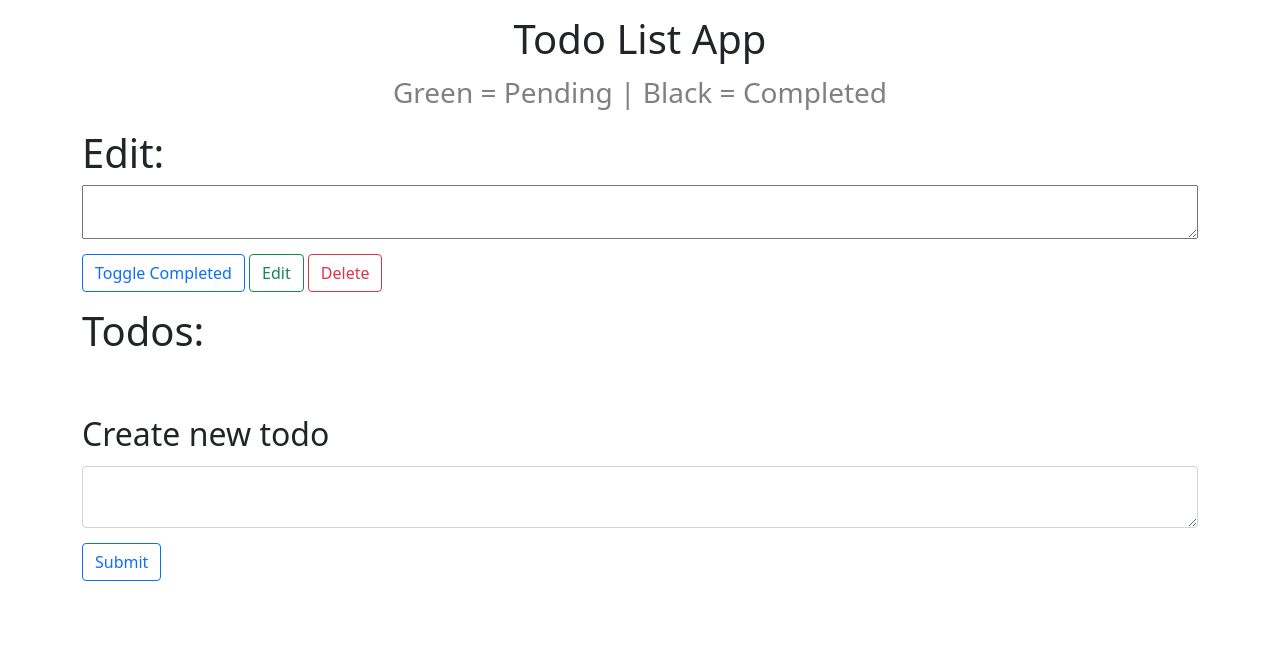
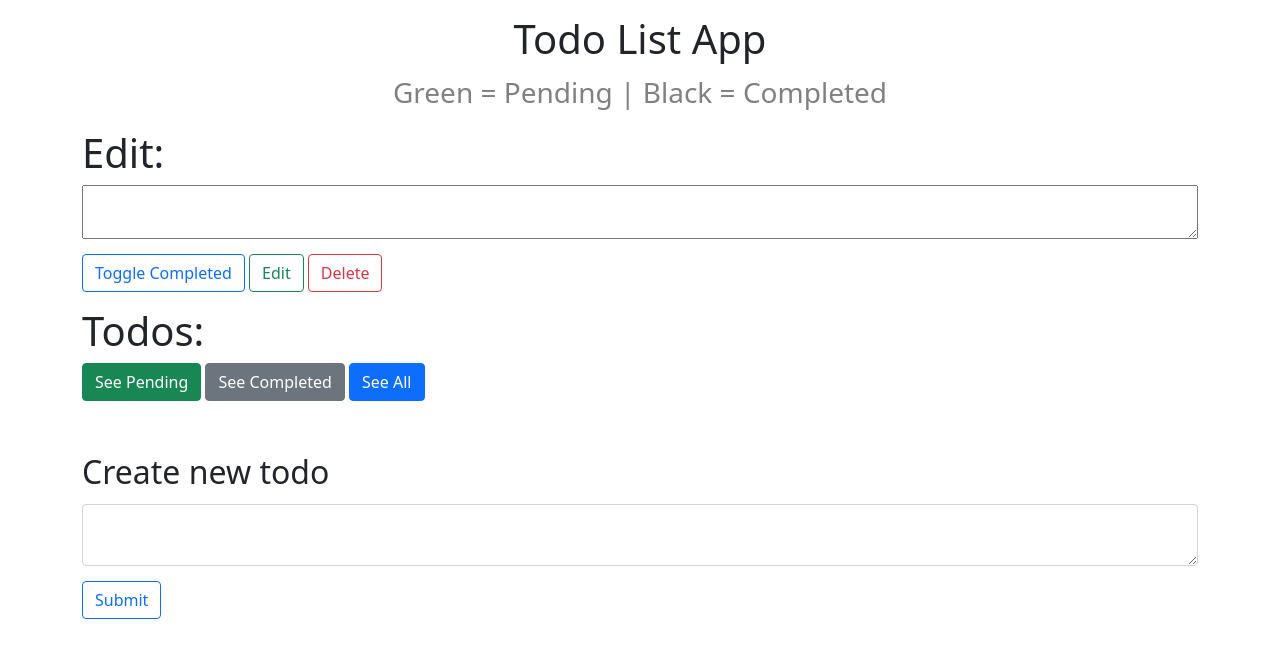
Before and after one commit to jeffreytwoods2/todo-list, a website: page public/index.html in a window 1280 px wide. Drawn offline with nearby package versions, Linux system fonts and the light colour scheme; no server answers.

Commit message:
See Completed button filters by completed tasks, all button gets all

```diff
--- a/public/app.js
+++ b/public/app.js
@@ -9,6 +9,23 @@
 function getAll() {
     clearTodos();
     fetch("/all")
+        .then((res) => {
+            if (res.status != 200) {
+                console.log("Error. Status code: " + res.status);
+                return;
+            }
+            res.json().then((data) => {
+                populateTodos(data);
+            });
+        })
+        .catch((err) => {
+            console.log("Fetch error", err);
+        });
+}
+
+function getCompleted() {
+    clearTodos();
+    fetch("/completed")
         .then((res) => {
             if (res.status != 200) {
                 console.log("Error. Status code: " + res.status);
--- a/public/index.html
+++ b/public/index.html
@@ -27,6 +27,11 @@
         </div>
 
         <h1>Todos:</h1>
+        <div class="d-grid gap-2 d-md-block">
+            <button class="btn btn-success" type="button" id="pending-filter">See Pending</button>
+            <button class="btn btn-secondary" type="button" id="completed-filter" onClick="getCompleted()">See Completed</button>
+            <button class="btn btn-primary" type="button" id="all-filter" onClick="getAll()">See All</button>
+        </div>
 
         <div class="card-body" id="todo-list"></div>
 
```
Also changed, not shown: server.js (+10 -0 lines).
